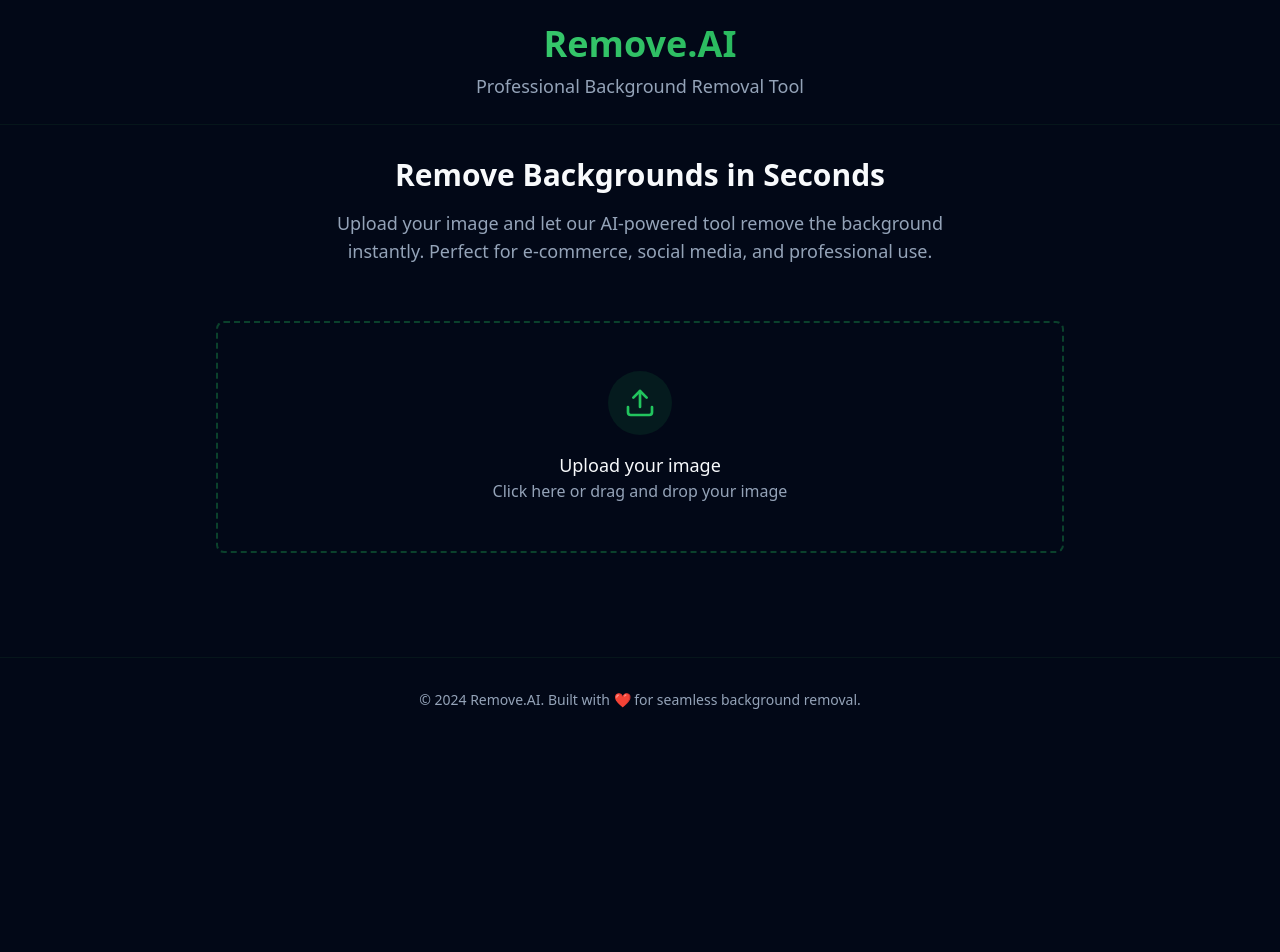
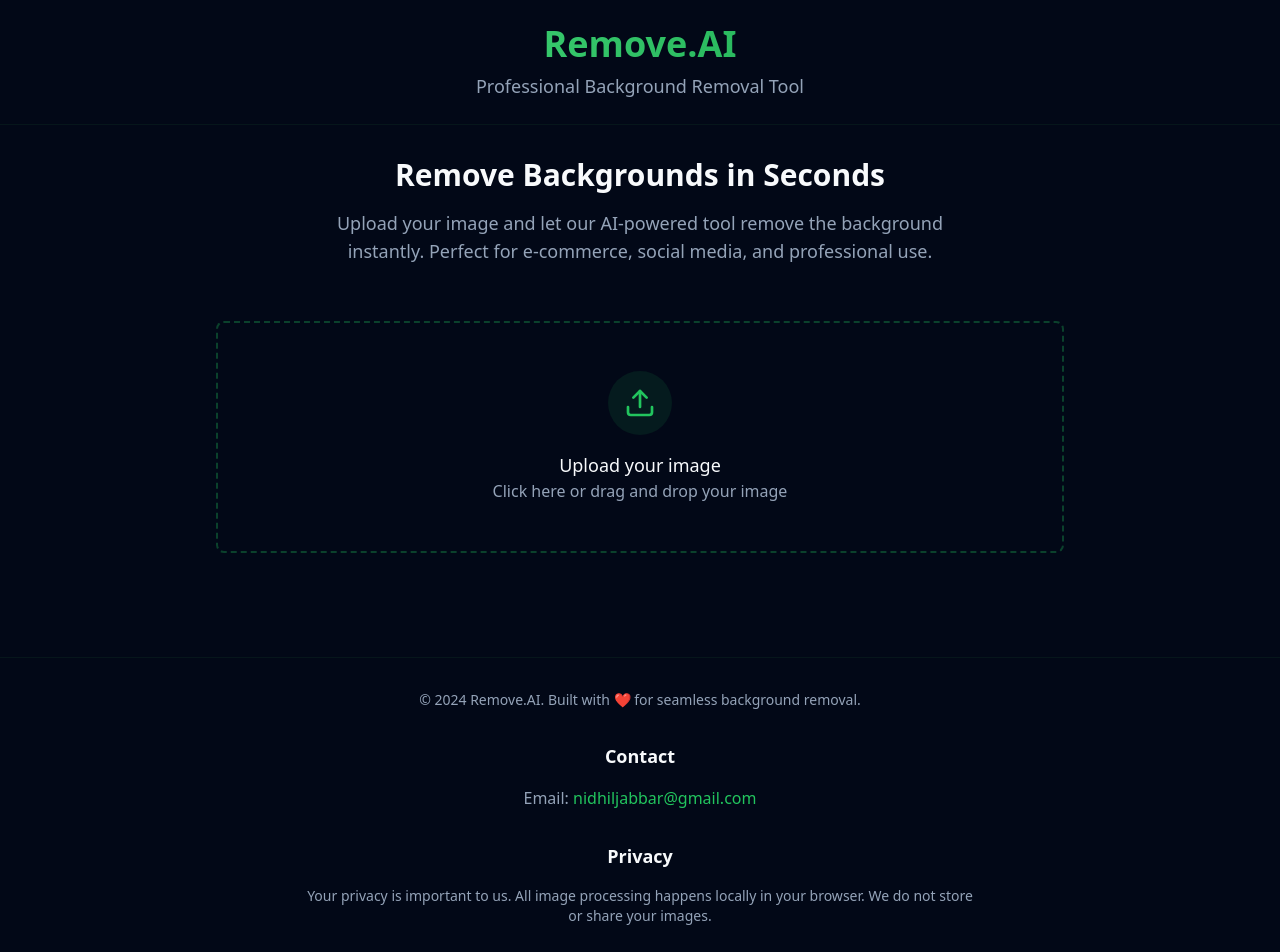
Before and after one commit to hynidhil/maveli-bg-away, a React (Vite) app: page / in a window 1280 px wide. Shown: the top 952 px of the page. Before the commit the page ends 800 px from the top, so only its background shows below. Built offline with nearby package versions, Linux system fonts and the light colour scheme.

Commit message:
Add contact details and privacy section
Add contact email and a short privacy notice to the footer.

```diff
--- a/src/components/Footer.tsx
+++ b/src/components/Footer.tsx
@@ -5,9 +5,26 @@ const Footer = () => {
   return (
     <footer className="w-full py-8 px-4 bg-background border-t border-green-900/20 mt-12">
       <div className="max-w-4xl mx-auto">
-        <div className="text-center">
+        <div className="text-center mb-8">
           <p className="text-muted-foreground text-sm">
             © 2024 Remove.AI. Built with ❤️ for seamless background removal.
+          </p>
+        </div>
+
+        {/* Contact Section */}
+        <div className="mb-8 text-center">
+          <h3 className="text-lg font-semibold mb-4">Contact</h3>
+          <p className="text-muted-foreground">
+            Email: <a href="mailto:nidhiljabbar@gmail.com" className="text-green-500 hover:text-green-400">nidhiljabbar@gmail.com</a>
+          </p>
+        </div>
+
+        {/* Privacy Section */}
+        <div className="text-center">
+          <h3 className="text-lg font-semibold mb-4">Privacy</h3>
+          <p className="text-muted-foreground text-sm max-w-2xl mx-auto">
+            Your privacy is important to us. All image processing happens locally in your browser.
+            We do not store or share your images.
           </p>
         </div>
       </div>
```
